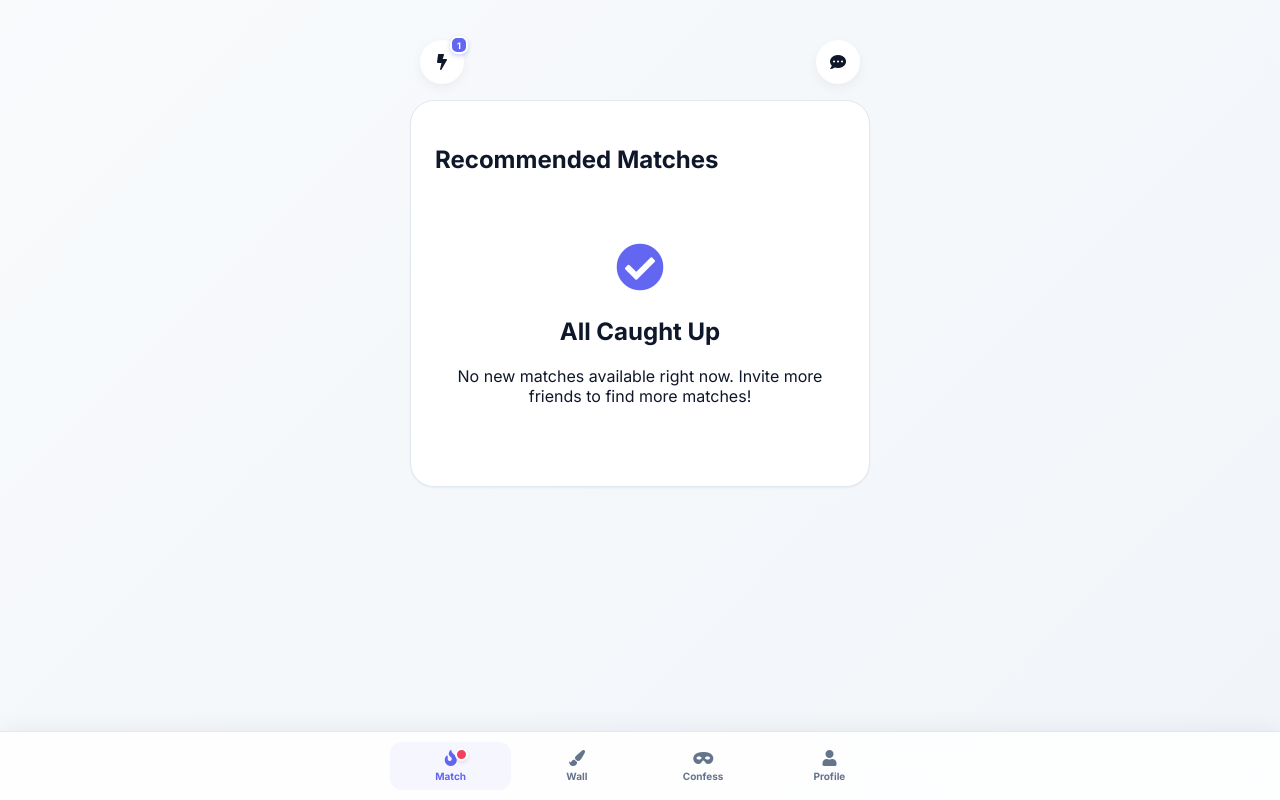
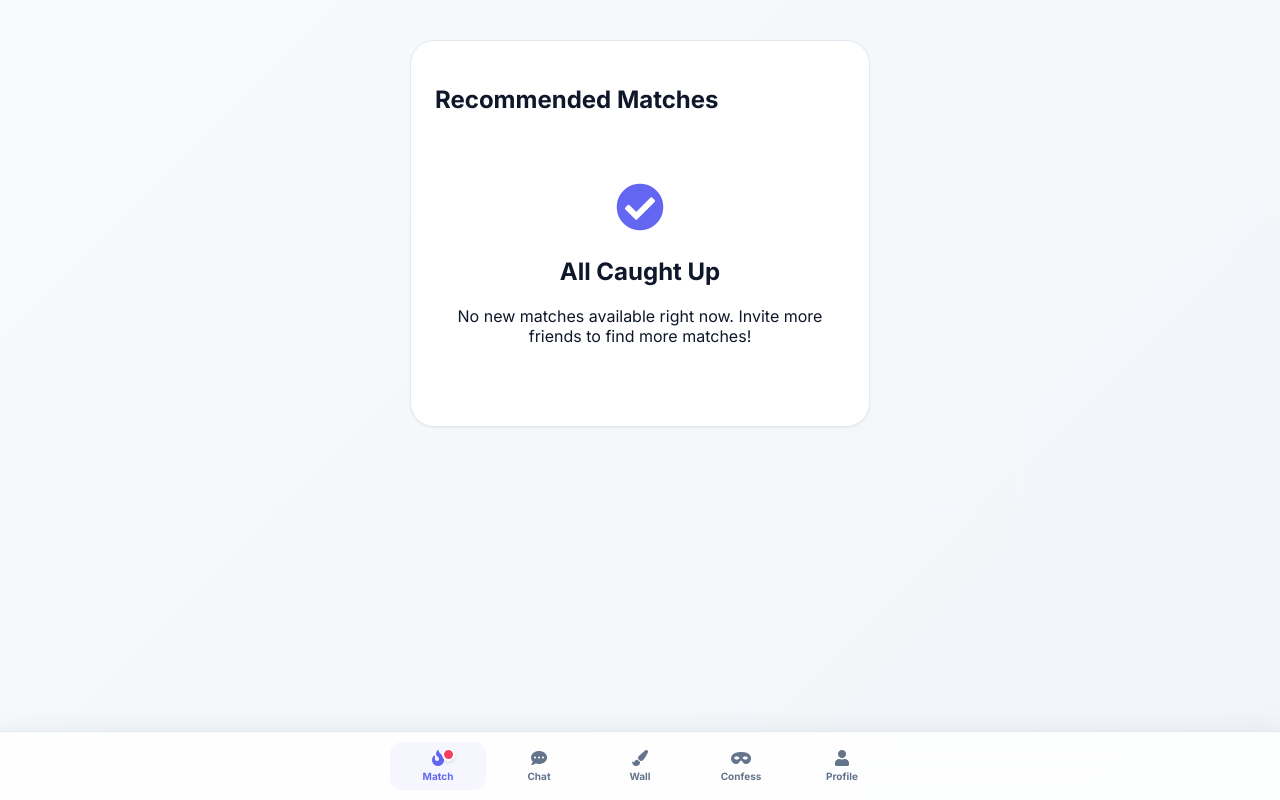
Before and after one commit to Arunmohankml/datingapp, a Django app: page / in a window 1280 px wide. Run offline with Django 5.2, Linux system fonts and the light colour scheme; a user stored in the database is signed in; tables that the repository leaves empty hold one stand-in row (values such as "Sample post"); some libraries are stand-ins or nearby versions.

Commit message:
Add connection notification, move chat to bottom nav, fix report modal z-index

```diff
--- a/home/views.py
+++ b/home/views.py
@@ -401,13 +401,15 @@ def send_match_request(request, receiver_id):
         if receiver != request.user:
             req, created = MatchRequest.objects.get_or_create(sender=request.user, receiver=receiver)
             if created:
+                messages.success(request, "Connection request sent!")
                 broadcast_event(f'chat_{receiver.id}', 'new_connection', {
                     'sender_id': request.user.id,
                     'sender_name': request.user.profile.name if hasattr(request.user, 'profile') else request.user.username
                 })
+            else:
+                messages.info(request, "Connection request already sent.")
 
         # Reset last_match_count so they can continue answering
-        # request.session['last_match_count'] it was already set in home
 
     return redirect('home')
 
--- a/template/base.html
+++ b/template/base.html
@@ -140,7 +140,11 @@
         <div class="nav-inner">
             <a href="{% url 'home' %}" class="nav-link {% if request.resolver_match.url_name == 'home' %}active{% endif %}">
                 <i class="fas fa-fire"></i><span>Match</span>
-                <span id="match-badge" class="badge-dot" style="{% if global_unread_count == 0 and pending_connections_count == 0 %}display: none;{% endif %}"></span>
+                <span id="match-badge" class="badge-dot" style="{% if pending_connections_count == 0 %}display: none;{% endif %}"></span>
+            </a>
+            <a href="{% url 'chat_list' %}" class="nav-link {% if request.resolver_match.url_name == 'chat_list' or 'chat_view' in request.resolver_match.url_name %}active{% endif %}">
+                <i class="fas fa-comment-dots"></i><span>Chat</span>
+                <span id="chat-badge" class="badge-dot" style="{% if global_unread_count == 0 %}display: none;{% endif %}; background: #ef4444;"></span>
             </a>
             <a href="{% url 'wall' %}" class="nav-link {% if request.resolver_match.url_name == 'wall' %}active{% endif %}">
                 <i class="fas fa-paint-brush"></i><span>Wall</span>
@@ -196,10 +200,10 @@
             const userChannel = pusher.subscribe(`chat_${USER_ID}`);
 
             userChannel.bind('new_message', (data) => {
-                // If not in the specific chat, show global indicator and toast
+                // If not in the specific chat, show chat indicator and toast
                 if (!window.location.pathname.includes(`/chat/${data.sender_id}/`)) {
-                    const matchBadge = document.getElementById('match-badge');
-                    if (matchBadge) matchBadge.style.display = 'block';
+                    const chatBadge = document.getElementById('chat-badge');
+                    if (chatBadge) chatBadge.style.display = 'block';
 
                     showGlobalToast(`New message from ${data.sender_name || 'someone'}`);
                 }
--- a/template/chat.html
+++ b/template/chat.html
@@ -737,7 +737,7 @@
 <style>
     .modal-overlay {
         position: fixed; inset: 0; background: rgba(0,0,0,0.5); backdrop-filter: blur(4px);
-        display: none; align-items: center; justify-content: center; z-index: 2000; padding: 20px;
+        display: none; align-items: center; justify-content: center; z-index: 100000; padding: 20px;
     }
     .modal-overlay.active { display: flex; }
     .modal-content {
--- a/template/home.html
+++ b/template/home.html
@@ -152,24 +152,7 @@
     }
 </style>
 {% endblock %}
-
 {% block body %}
-<!-- Top Header for Navigation -->
-<div style="display: flex; justify-content: space-between; align-items: center; margin-bottom: 16px; padding: 0 10px;">
-    <a href="{% url 'connections' %}" title="Connections" style="position: relative; color: var(--text-main); font-size: 16px; text-decoration: none; padding: 6px; background: white; border-radius: 50%; box-shadow: 0 4px 12px rgba(0,0,0,0.05); width: 32px; height: 32px; display: flex; align-items: center; justify-content: center;">
-        <i class="fas fa-bolt"></i>
-        {% if pending_connections_count > 0 %}
-        <span style="position: absolute; top: -4px; right: -4px; background: var(--primary); color: white; min-width: 14px; height: 14px; border-radius: 7px; font-size: 9px; font-weight: 800; display: flex; align-items: center; justify-content: center; border: 2px solid white; box-shadow: 0 2px 4px rgba(99, 102, 241, 0.3);">{{ pending_connections_count }}</span>
-        {% endif %}
-    </a>
-
-    <a href="{% url 'chat_list' %}" title="Chats" style="position: relative; color: var(--text-main); font-size: 16px; text-decoration: none; padding: 6px; background: white; border-radius: 50%; box-shadow: 0 4px 12px rgba(0,0,0,0.05); width: 32px; height: 32px; display: flex; align-items: center; justify-content: center;">
-        <i class="fas fa-comment-dots"></i>
-        {% if global_unread_count > 0 %}
-        <span style="position: absolute; top: -4px; right: -4px; background: #ef4444; color: white; min-width: 14px; height: 14px; border-radius: 7px; font-size: 9px; font-weight: 800; display: flex; align-items: center; justify-content: center; border: 2px solid white; box-shadow: 0 2px 4px rgba(239, 68, 68, 0.3);">{{ global_unread_count }}</span>
-        {% endif %}
-    </a>
-</div>
 {% if not_discoverable %}
 <div class="card" style="padding: 40px; text-align: center; max-width: 500px; margin: 40px auto; box-shadow: 0 20px 40px rgba(0,0,0,0.1);">
     <div style="width: 80px; height: 80px; background: rgba(99, 102, 241, 0.1); border-radius: 50%; display: flex; align-items: center; justify-content: center; margin: 0 auto 24px; color: var(--primary); font-size: 32px;">
```
